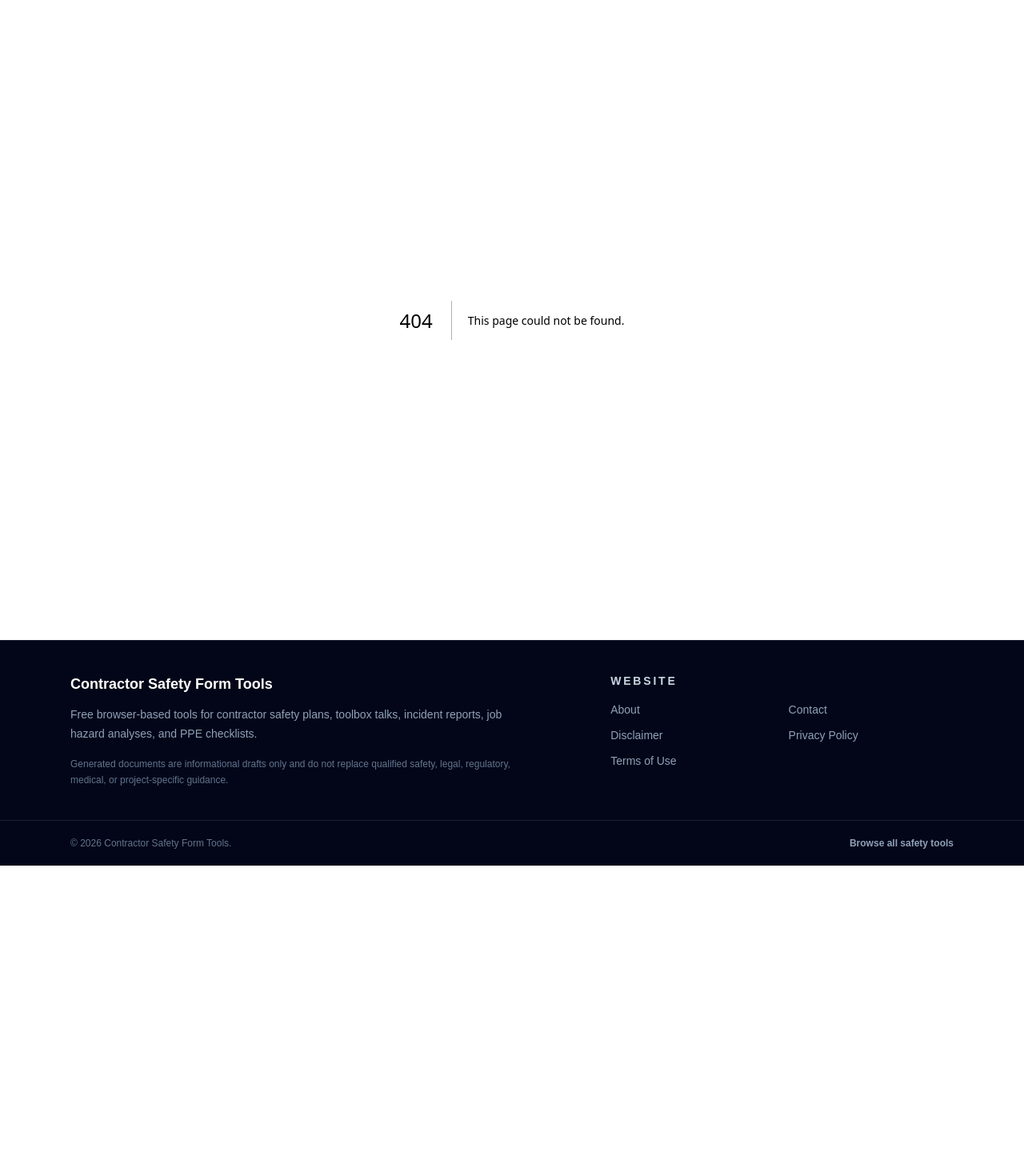
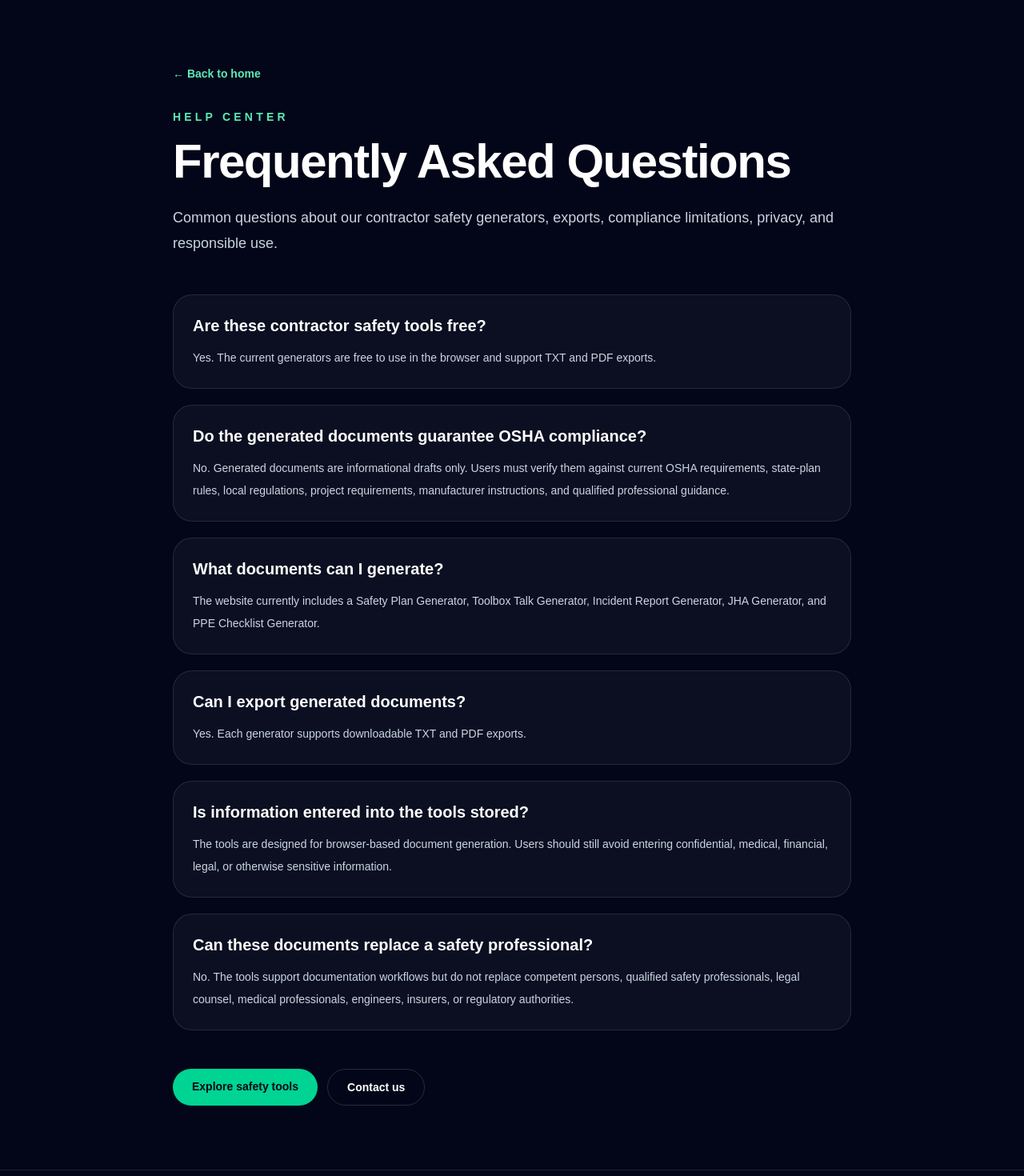
Before and after one commit to alhscholars-ship-it/contractor-safety-tools, a Next.js app: page /faq in a window 1280 px wide. Before the commit this address had no page. Shown: the top 1470 px of the page at 80% size. Before the commit the page ends 1082 px from the top, so only its background shows below. Built offline with nearby package versions, Linux system fonts and the light colour scheme.

Commit message:
feat: add faq page

```diff
--- /dev/null
+++ b/src/app/faq/page.tsx
@@ -0,0 +1,101 @@
+import type { Metadata } from "next";
+import Link from "next/link";
+
+const faqs = [
+  {
+    question: "Are these contractor safety tools free?",
+    answer:
+      "Yes. The current generators are free to use in the browser and support TXT and PDF exports.",
+  },
+  {
+    question: "Do the generated documents guarantee OSHA compliance?",
+    answer:
+      "No. Generated documents are informational drafts only. Users must verify them against current OSHA requirements, state-plan rules, local regulations, project requirements, manufacturer instructions, and qualified professional guidance.",
+  },
+  {
+    question: "What documents can I generate?",
+    answer:
+      "The website currently includes a Safety Plan Generator, Toolbox Talk Generator, Incident Report Generator, JHA Generator, and PPE Checklist Generator.",
+  },
+  {
+    question: "Can I export generated documents?",
+    answer:
+      "Yes. Each generator supports downloadable TXT and PDF exports.",
+  },
+  {
+    question: "Is information entered into the tools stored?",
+    answer:
+      "The tools are designed for browser-based document generation. Users should still avoid entering confidential, medical, financial, legal, or otherwise sensitive information.",
+  },
+  {
+    question: "Can these documents replace a safety professional?",
+    answer:
+      "No. The tools support documentation workflows but do not replace competent persons, qualified safety professionals, legal counsel, medical professionals, engineers, insurers, or regulatory authorities.",
+  },
+];
+
+export const metadata: Metadata = {
+  title: "Frequently Asked Questions",
+  description:
+    "Answers to common questions about Contractor Safety Form Tools, OSHA compliance, document exports, privacy, and professional safety guidance.",
+  alternates: {
+    canonical: "/faq",
+  },
+};
+
+export default function FaqPage() {
+  return (
+    <main className="min-h-screen bg-slate-950 text-white">
+      <section className="mx-auto w-full max-w-4xl px-6 py-20">
+        <Link href="/" className="text-sm font-semibold text-emerald-300">
+          ← Back to home
+        </Link>
+
+        <div className="mt-8">
+          <p className="text-sm font-semibold uppercase tracking-[0.3em] text-emerald-300">
+            Help Center
+          </p>
+
+          <h1 className="mt-4 text-4xl font-black tracking-tight sm:text-6xl">
+            Frequently Asked Questions
+          </h1>
+
+          <p className="mt-6 text-lg leading-8 text-slate-300">
+            Common questions about our contractor safety generators, exports,
+            compliance limitations, privacy, and responsible use.
+          </p>
+        </div>
+
+        <div className="mt-12 space-y-5">
+          {faqs.map((faq) => (
+            <section
+              key={faq.question}
+              className="rounded-3xl border border-white/10 bg-white/[0.04] p-6"
+            >
+              <h2 className="text-xl font-black text-white">{faq.question}</h2>
+              <p className="mt-3 text-sm leading-7 text-slate-300">
+                {faq.answer}
+              </p>
+            </section>
+          ))}
+        </div>
+
+        <div className="mt-12 flex flex-wrap gap-3">
+          <Link
+            href="/tools"
+            className="inline-flex rounded-full bg-emerald-400 px-6 py-3 text-sm font-black text-slate-950 transition hover:bg-emerald-300"
+          >
+            Explore safety tools
+          </Link>
+
+          <Link
+            href="/contact"
+            className="inline-flex rounded-full border border-white/15 px-6 py-3 text-sm font-black text-white transition hover:bg-white/10"
+          >
+            Contact us
+          </Link>
+        </div>
+      </section>
+    </main>
+  );
+}
--- a/src/app/sitemap.ts
+++ b/src/app/sitemap.ts
@@ -49,6 +49,12 @@ export default function sitemap(): MetadataRoute.Sitemap {
       priority: 0.5,
     },
     {
+      url: `${baseUrl}/faq`,
+      lastModified: now,
+      changeFrequency: "monthly",
+      priority: 0.7,
+    },
+    {
       url: `${baseUrl}/tools/safety-plan-generator`,
       lastModified: now,
       changeFrequency: "monthly",
```
